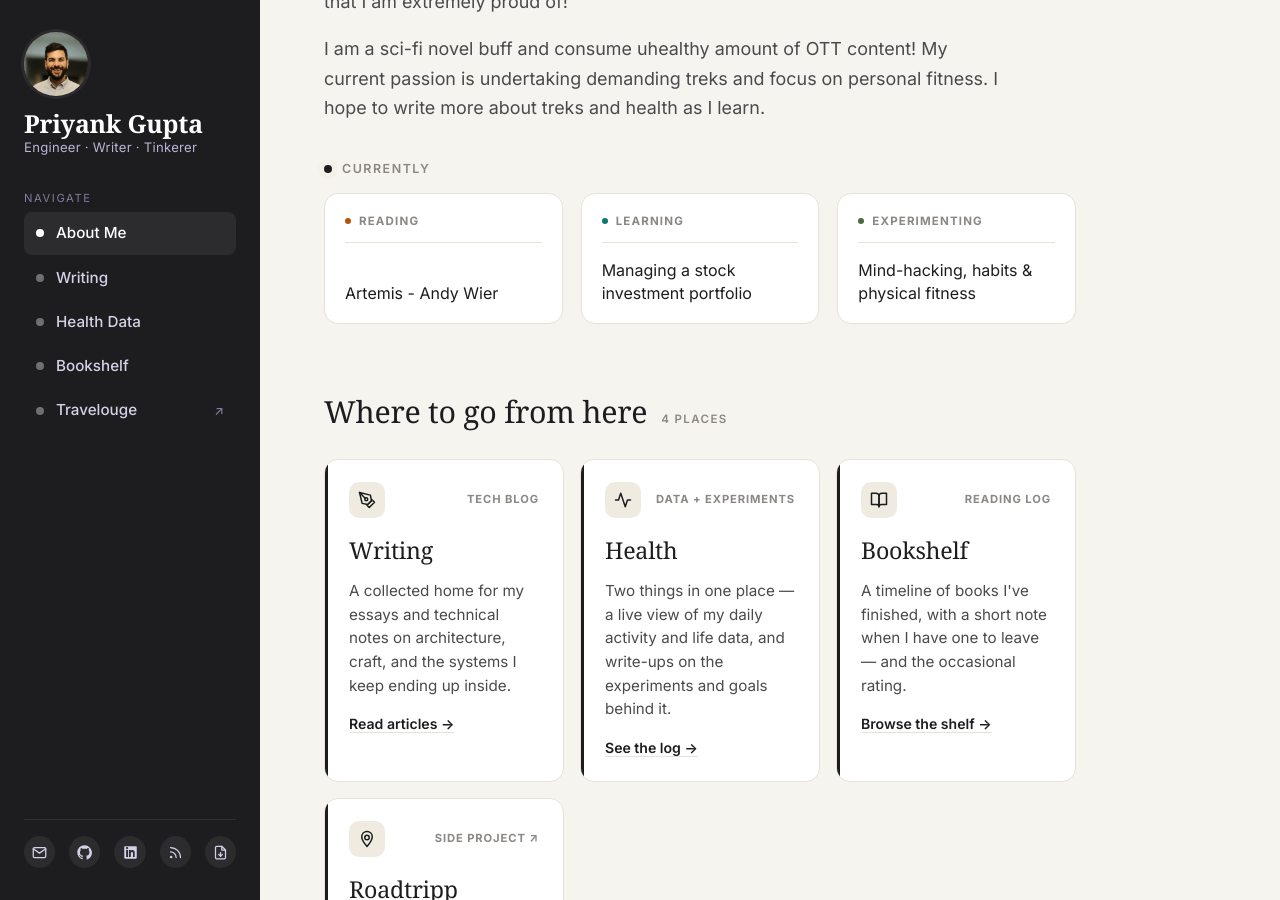
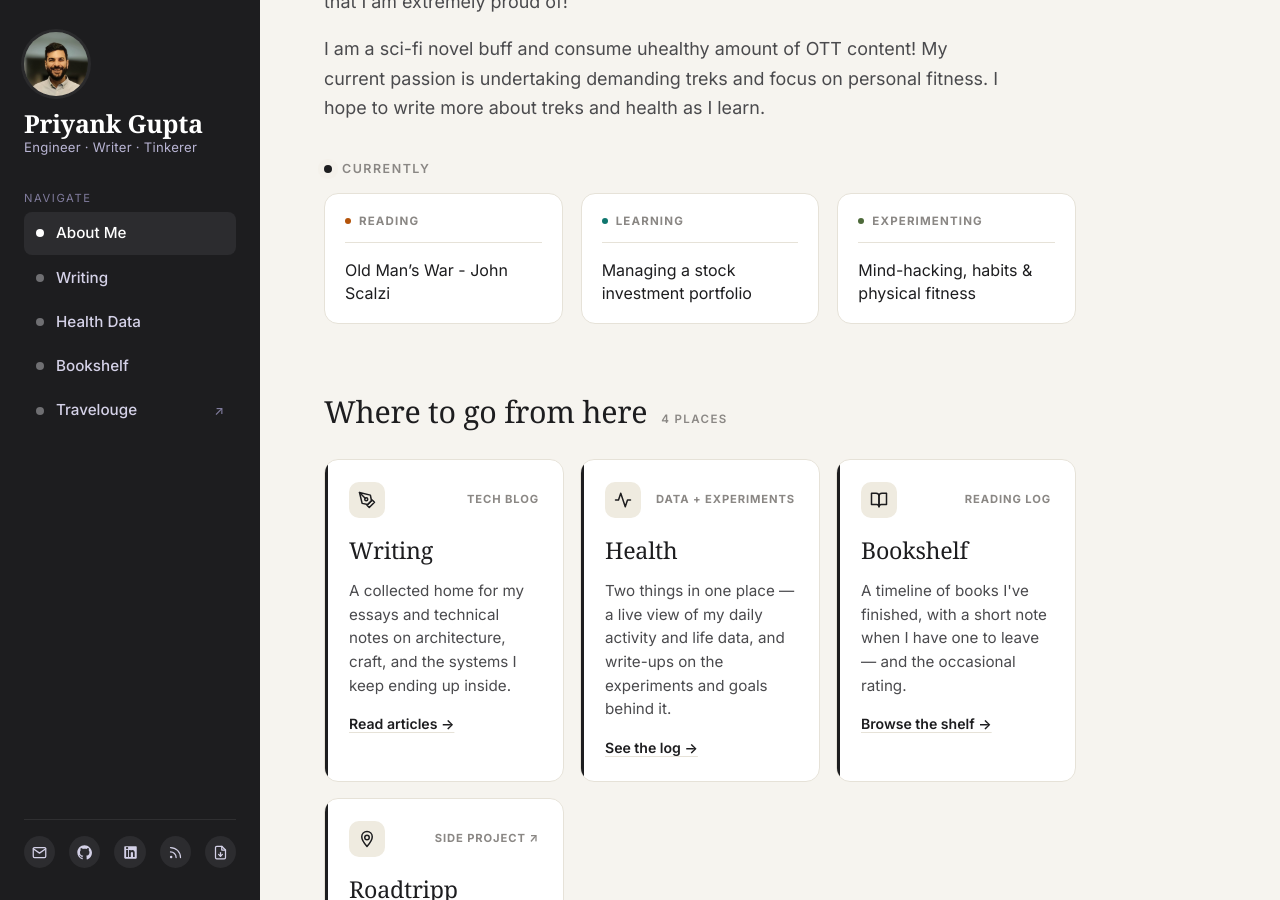
Before and after one commit to priyaaank/priyaaank.github.io, a Jekyll site: the page built from index.md, in a window 1280 px wide and 900 px high, scrolled down 651 px. Built offline with Jekyll 4.4.1, drawn with Linux system fonts in a browser that asks for light colours; some web fonts are replaced.

Commit message:
Update currently.yml

```diff
--- a/_data/currently.yml
+++ b/_data/currently.yml
@@ -2,7 +2,7 @@
 # the layout flows into a responsive grid.
 
 - tag:  Reading
-  text: Artemis - Andy Wier
+  text: Old Man's War - John Scalzi
 
 - tag:  Learning
   text: Managing a stock investment portfolio
```
